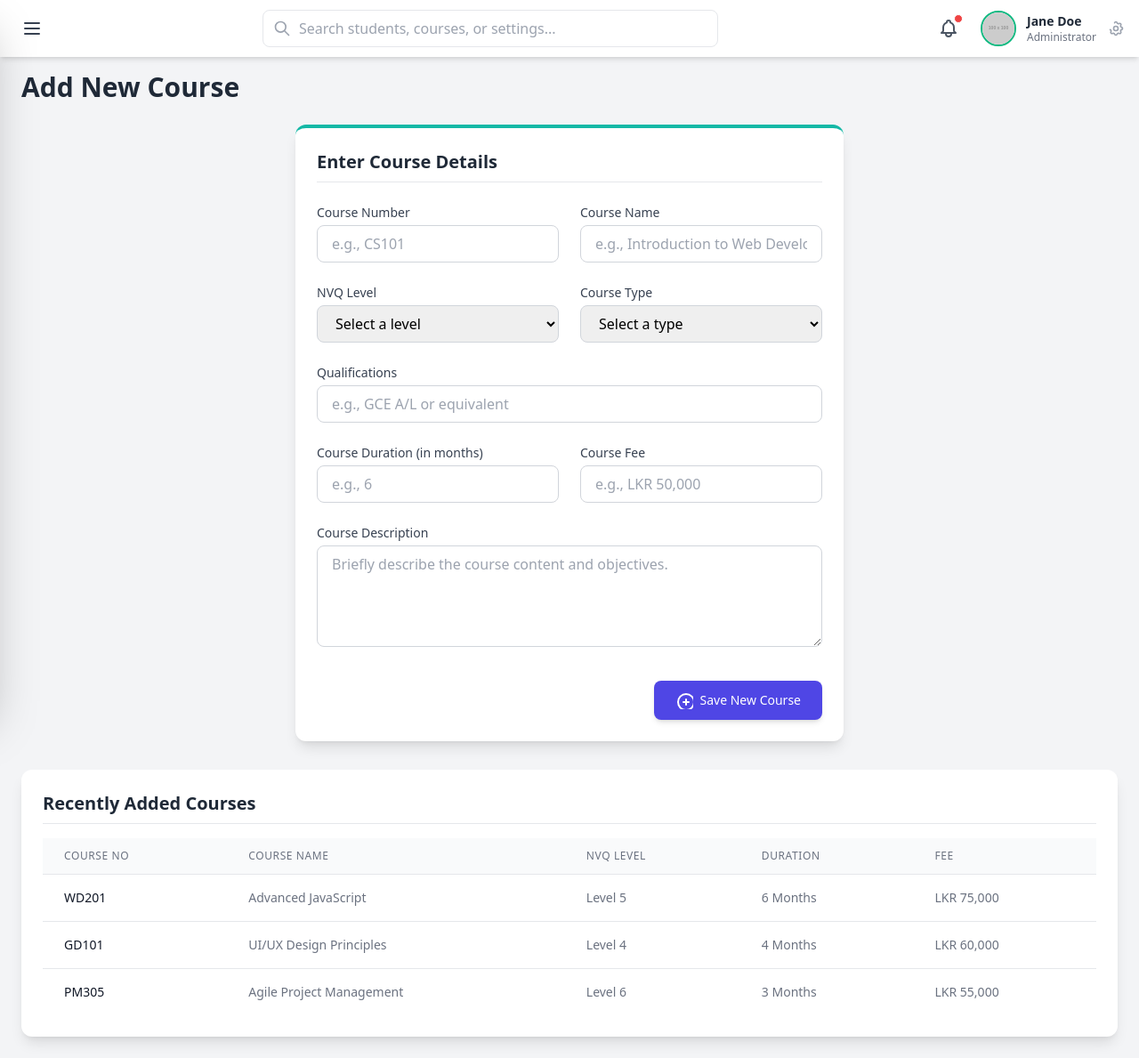
After one commit to NVTI-Baddegama/NVTI-Baddegama-Main, a PHP site: page /admin/pages/add_course.php in a window 1280 px wide. The commit adds this page. Shown: the whole page at 89% size. Run offline with PHP 8.4, Linux system fonts and the light colour scheme; grey boxes labelled with a size stand in for pictures from a placeholder-image service; some libraries are stand-ins or nearby versions.

Commit message:
add course

```diff
--- a/admin/index.php
+++ b/admin/index.php
@@ -1,3 +1,3 @@
 <?php
-header("Location: pages/");
+header("Location: pages/Dashboard.php");
 ?>
--- /dev/null
+++ b/admin/pages/add_course.php
@@ -0,0 +1,131 @@
+<?php include '../include/header.php'; ?>
+
+<h2 class="text-3xl font-bold text-gray-800 mb-6">Add New Course</h2>
+
+<div class="bg-white p-6 rounded-xl shadow-lg hover:shadow-xl transition-shadow duration-300 border-t-4 border-teal-500 w-full lg:w-1/2 mx-auto">
+    <h3 class="text-xl font-semibold text-gray-800 mb-4 border-b pb-2">Enter Course Details</h3>
+
+    <form action="handlers/course_handler.php" method="POST" class="mt-6">
+        <div class="grid grid-cols-1 md:grid-cols-2 gap-6">
+
+            <div>
+                <label for="course_no" class="block text-sm font-medium text-gray-700 mb-1">Course Number</label>
+                <input type="text" id="course_no" name="course_no" required maxlength="12"
+                       class="w-full px-4 py-2 border border-gray-300 rounded-lg focus:outline-none focus:ring-2 focus:ring-indigo-500"
+                       placeholder="e.g., CS101">
+            </div>
+
+            <div>
+                <label for="course_name" class="block text-sm font-medium text-gray-700 mb-1">Course Name</label>
+                <input type="text" id="course_name" name="course_name" required maxlength="100"
+                       class="w-full px-4 py-2 border border-gray-300 rounded-lg focus:outline-none focus:ring-2 focus:ring-indigo-500"
+                       placeholder="e.g., Introduction to Web Development">
+            </div>
+
+            <div>
+                <label for="nvq_level" class="block text-sm font-medium text-gray-700 mb-1">NVQ Level</label>
+                <select id="nvq_level" name="nvq_level" required
+                        class="w-full px-4 py-2 border border-gray-300 rounded-lg focus:outline-none focus:ring-2 focus:ring-indigo-500">
+                    <option value="" disabled selected>Select a level</option>
+                    <option value="1">Level 1</option>
+                    <option value="2">Level 2</option>
+                    <option value="3">Level 3</option>
+                    <option value="4">Level 4</option>
+                    <option value="5">Level 5</option>
+                    <option value="6">Level 6</option>
+                    <option value="7">Level 7</option>
+                </select>
+            </div>
+
+            <div>
+                <label for="course_type" class="block text-sm font-medium text-gray-700 mb-1">Course Type</label>
+                <select id="course_type" name="course_type" required
+                        class="w-full px-4 py-2 border border-gray-300 rounded-lg focus:outline-none focus:ring-2 focus:ring-indigo-500">
+                    <option value="" disabled selected>Select a type</option>
+                    <option value="Full-time">Full-time</option>
+                    <option value="Part-time">Part-time</option>
+                    <option value="Online">Online</option>
+                    <option value="Hybrid">Hybrid</option>
+                </select>
+            </div>
+
+            <div class="md:col-span-2">
+                <label for="qualifications" class="block text-sm font-medium text-gray-700 mb-1">Qualifications</label>
+                <input type="text" id="qualifications" name="qualifications" required maxlength="255"
+                       class="w-full px-4 py-2 border border-gray-300 rounded-lg focus:outline-none focus:ring-2 focus:ring-indigo-500"
+                       placeholder="e.g., GCE A/L or equivalent">
+            </div>
+
+            <div>
+                <label for="course_duration" class="block text-sm font-medium text-gray-700 mb-1">Course Duration (in months)</label>
+                <input type="number" id="course_duration" name="course_duration" required min="1"
+                       class="w-full px-4 py-2 border border-gray-300 rounded-lg focus:outline-none focus:ring-2 focus:ring-indigo-500"
+                       placeholder="e.g., 6">
+            </div>
+
+            <div>
+                <label for="course_fee" class="block text-sm font-medium text-gray-700 mb-1">Course Fee</label>
+                <input type="text" id="course_fee" name="course_fee" required maxlength="20"
+                       class="w-full px-4 py-2 border border-gray-300 rounded-lg focus:outline-none focus:ring-2 focus:ring-indigo-500"
+                       placeholder="e.g., LKR 50,000">
+            </div>
+
+            <div class="md:col-span-2">
+                <label for="course_description" class="block text-sm font-medium text-gray-700 mb-1">Course Description</label>
+                <textarea id="course_description" name="course_description" rows="4" required maxlength="255"
+                          class="w-full px-4 py-2 border border-gray-300 rounded-lg focus:outline-none focus:ring-2 focus:ring-indigo-500"
+                          placeholder="Briefly describe the course content and objectives."></textarea>
+            </div>
+        </div>
+
+        <div class="mt-8 text-right">
+            <button type="submit"
+                    class="inline-flex items-center justify-center px-6 py-3 text-sm font-medium rounded-lg text-white bg-indigo-600 hover:bg-indigo-700 transition duration-150 shadow-md hover:shadow-lg focus:outline-none focus:ring-2 focus:ring-offset-2 focus:ring-indigo-500">
+                <svg class="w-5 h-5 mr-2" fill="none" stroke="currentColor" viewBox="0 0 24" xmlns="http://www.w3.org/2000/svg"><path stroke-linecap="round" stroke-linejoin="round" stroke-width="2" d="M12 9v3m0 0v3m0-3h3m-3 0H9m12 0a9 9 0 11-18 0 9 9 0 0118 0z"></path></svg>
+                Save New Course
+            </button>
+        </div>
+    </form>
+</div>
+
+<div class="bg-white p-6 rounded-xl shadow-lg mt-8 w-full">
+    <h3 class="text-xl font-semibold text-gray-800 mb-4 border-b pb-2">Recently Added Courses</h3>
+    <div class="overflow-x-auto">
+        <table class="min-w-full divide-y divide-gray-200">
+            <thead class="bg-gray-50">
+                <tr>
+                    <th scope="col" class="px-6 py-3 text-left text-xs font-medium text-gray-500 uppercase tracking-wider">Course No</th>
+                    <th scope="col" class="px-6 py-3 text-left text-xs font-medium text-gray-500 uppercase tracking-wider">Course Name</th>
+                    <th scope="col" class="px-6 py-3 text-left text-xs font-medium text-gray-500 uppercase tracking-wider">NVQ Level</th>
+                    <th scope="col" class="px-6 py-3 text-left text-xs font-medium text-gray-500 uppercase tracking-wider">Duration</th>
+                    <th scope="col" class="px-6 py-3 text-left text-xs font-medium text-gray-500 uppercase tracking-wider">Fee</th>
+                </tr>
+            </thead>
+            <tbody class="bg-white divide-y divide-gray-200">
+                <tr>
+                    <td class="px-6 py-4 whitespace-nowrap text-sm font-medium text-gray-900">WD201</td>
+                    <td class="px-6 py-4 whitespace-nowrap text-sm text-gray-500">Advanced JavaScript</td>
+                    <td class="px-6 py-4 whitespace-nowrap text-sm text-gray-500">Level 5</td>
+                    <td class="px-6 py-4 whitespace-nowrap text-sm text-gray-500">6 Months</td>
+                    <td class="px-6 py-4 whitespace-nowrap text-sm text-gray-500">LKR 75,000</td>
+                </tr>
+                <tr>
+                    <td class="px-6 py-4 whitespace-nowrap text-sm font-medium text-gray-900">GD101</td>
+                    <td class="px-6 py-4 whitespace-nowrap text-sm text-gray-500">UI/UX Design Principles</td>
+                    <td class="px-6 py-4 whitespace-nowrap text-sm text-gray-500">Level 4</td>
+                    <td class="px-6 py-4 whitespace-nowrap text-sm text-gray-500">4 Months</td>
+                    <td class="px-6 py-4 whitespace-nowrap text-sm text-gray-500">LKR 60,000</td>
+                </tr>
+                <tr>
+                    <td class="px-6 py-4 whitespace-nowrap text-sm font-medium text-gray-900">PM305</td>
+                    <td class="px-6 py-4 whitespace-nowrap text-sm text-gray-500">Agile Project Management</td>
+                    <td class="px-6 py-4 whitespace-nowrap text-sm text-gray-500">Level 6</td>
+                    <td class="px-6 py-4 whitespace-nowrap text-sm text-gray-500">3 Months</td>
+                    <td class="px-6 py-4 whitespace-nowrap text-sm text-gray-500">LKR 55,000</td>
+                </tr>
+            </tbody>
+        </table>
+    </div>
+</div>
+
+<?php include '../include/footer.php'; ?>
```
